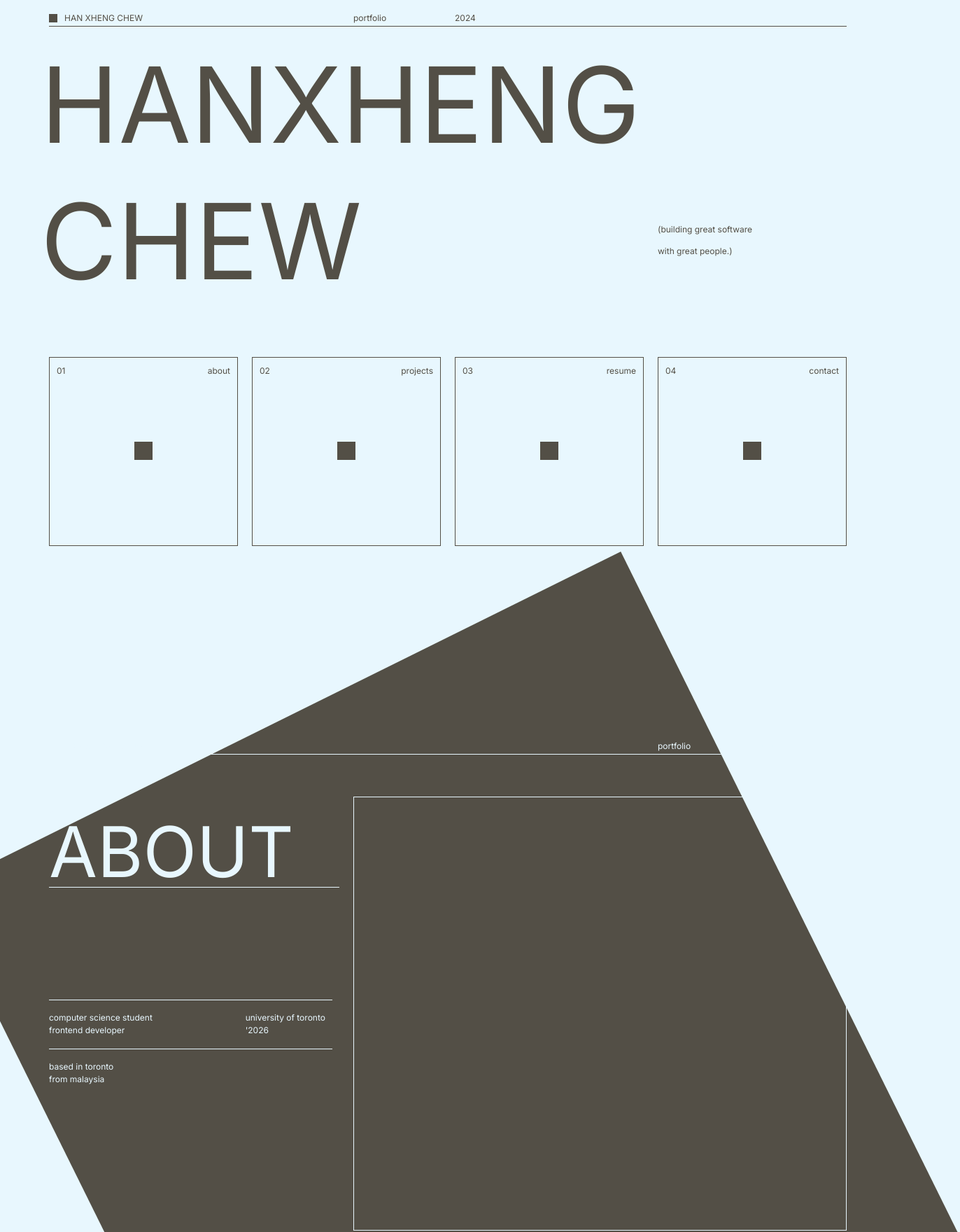
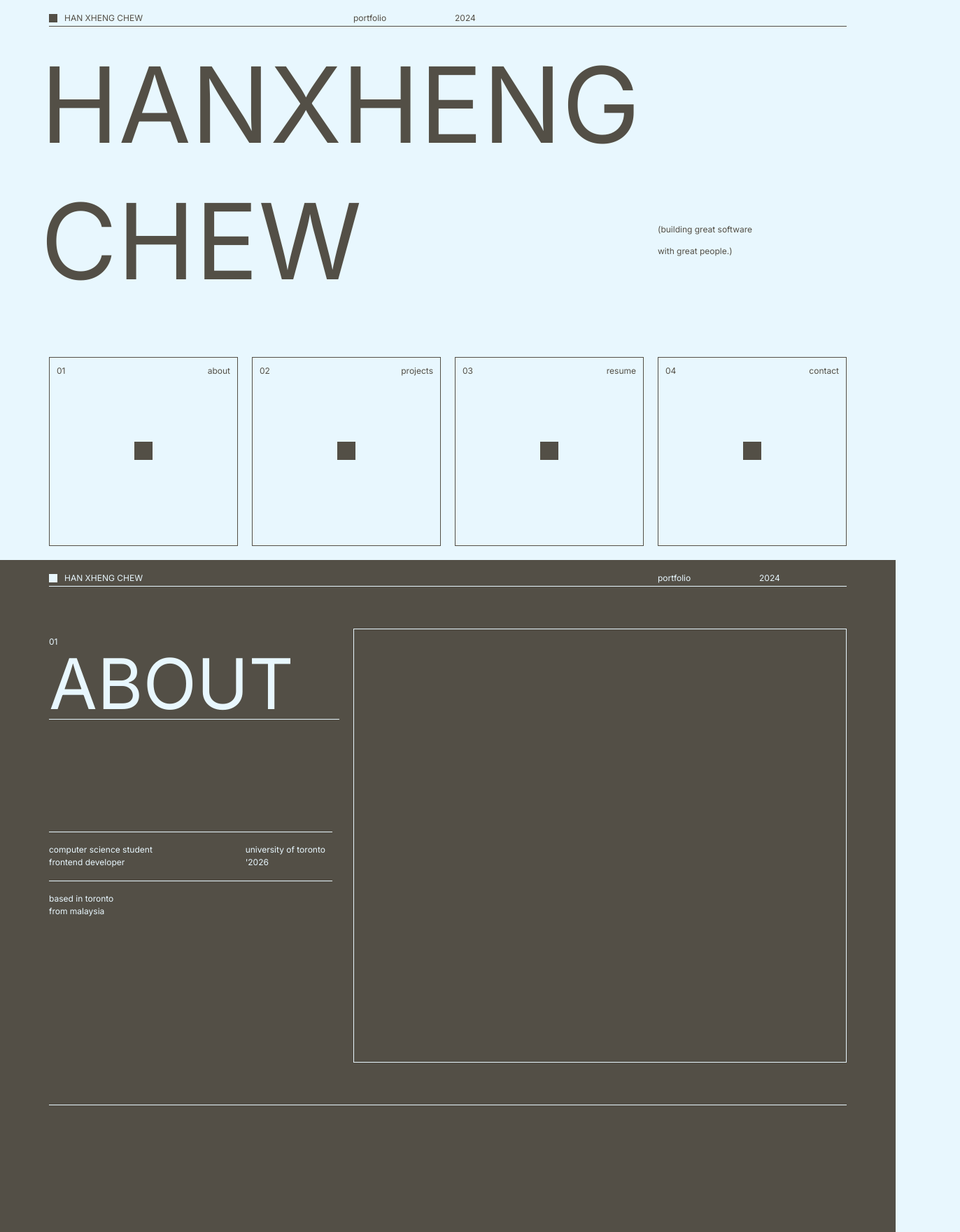
Before and after one commit to shaaaaame/shaaaaame.github.io, a React (Create React App) app: page / in a window 1280 px wide. Shown: the top 1760 px of the page at 70% size, 1372 px wide, since content can reach past the window. Built offline with nearby package versions, Linux system fonts and the light colour scheme.

Commit message:
removed about transition for consistency

```diff
--- a/src/App.js
+++ b/src/App.js
@@ -6,7 +6,6 @@ import Projects from "./sections/Projects/Projects.tsx";
 import Resume from "./sections/Resume/Resume.tsx";
 import Contact from "./sections/Contact/Contact.tsx";
 import { useRef } from "react";
-import AboutTransition from "./sections/About/AboutTransition.tsx";
 import HomeMobile from "./sections/Home/HomeMobile.tsx";
 import { useMediaQuery } from "@mantine/hooks";
 import AboutMobile from "./sections/About/AboutMobile.tsx";
@@ -43,7 +42,15 @@ function App() {
     return (
         <MantineProvider theme={theme}>
             <div className="main">
-                <div ref={home} style={{ zIndex: 100, ...sticky }}>
+                <div
+                    ref={home}
+                    style={{
+                        zIndex: 100,
+                        position: "sticky",
+                        top: 0,
+                        ...sticky,
+                    }}
+                >
                     {isMobile ? (
                         <HomeMobile
                             about={about}
@@ -60,17 +67,12 @@ function App() {
                         />
                     )}
                 </div>
-                {!isMobile && (
-                    <div style={{ zIndex: 101, position: "relative" }}>
-                        <AboutTransition />
-                    </div>
-                )}
-
                 <div
                     ref={about}
                     style={{
                         zIndex: 102,
-                        position: "relative",
+                        position: "sticky",
+                        top: "0",
                         ...sticky,
                     }}
                 >
--- a/src/sections/About/About.tsx
+++ b/src/sections/About/About.tsx
@@ -17,9 +17,9 @@ export default function About() {
             h="150vh"
             style={{
                 color: "var(--mantine-color-white)",
+                backgroundColor: "var(--mantine-color-black)",
             }}
             p="20px 70px 20px 70px"
-            m="30vh 0 25vh 0"
         >
             <Grid.Col span={8}>
                 <Grid
--- a/src/sections/About/AboutTransition.tsx
+++ /dev/null
@@ -1,42 +0,0 @@
-import React from "react";
-import { useRef } from "react";
-import { useScroll, motion, useMotionValueEvent } from "framer-motion";
-import { Box } from "@mantine/core";
-import useParallax from "../utilities/useParallax.tsx";
-
-function AboutTransition() {
-    const ref = useRef(null);
-    const { scrollYProgress } = useScroll({
-        target: ref,
-        offset: ["end end", "start start"],
-    });
-    const rotate = useParallax(scrollYProgress, 0, 180);
-
-    return (
-        <Box
-            h="100vw"
-            w="100vw"
-            style={{
-                zIndex: 101,
-                maxWidth: "100%",
-            }}
-            pos="absolute"
-            p="10vh 0 0 0"
-        >
-            <div ref={ref}></div>
-            <motion.div
-                style={{
-                    backgroundColor: "var(--mantine-color-black)",
-                    aspectRatio: "1",
-                    width: "100%",
-                    scale: scrollYProgress,
-                    rotate: rotate,
-                    zIndex: 2,
-                    margin: 0,
-                    padding: 0,
-                }}
-            ></motion.div>
-        </Box>
-    );
-}
-export default AboutTransition;
--- a/src/sections/Projects/Projects.tsx
+++ b/src/sections/Projects/Projects.tsx
@@ -13,7 +13,14 @@ export default function Projects() {
     return (
         <>
             <ProjectsHeader />
-            <Grid gutter={gutter} columns={8} m="150px 70px 20px 70px">
+            <Grid
+                gutter={gutter}
+                columns={8}
+                p="150px 70px 20px 70px"
+                style={{
+                    backgroundColor: "var(--mantine-color-white)",
+                }}
+            >
                 <Grid.Col span={8}>
                     <Flex direction="column" gap={"30vh"}>
                         <ProjectCard
```
